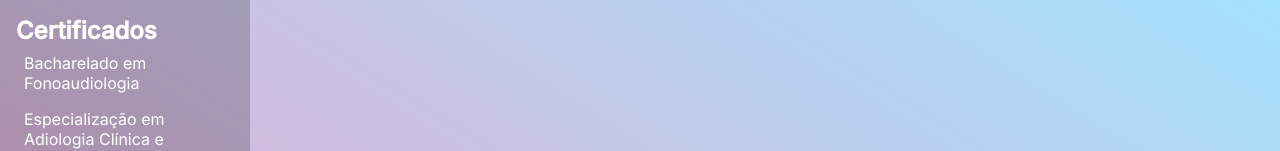
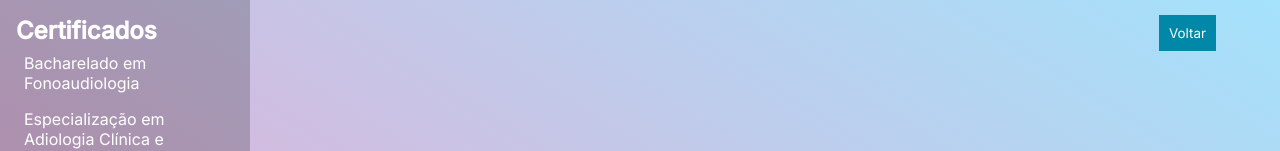
Before and after one commit to MoraesGil/colodefono, a React (Vite) app: page /colodefono/certificates/1 in a window 1280 px wide. Shown: the top 151 px of the page. Built offline with nearby package versions, Linux system fonts and the light colour scheme.

Commit message:
refactor: menu

```diff
--- a/src/components/CertificateMenu/CertificateMenu.tsx
+++ b/src/components/CertificateMenu/CertificateMenu.tsx
@@ -2,7 +2,6 @@ import { Link, useNavigate } from "react-router-dom";
 import React, { useEffect, useState } from "react";
 import {
   BackButton,
-  BackButtonSide,
   CarouselContainer,
   CarouselContent,
   CarouselText,
@@ -67,7 +66,6 @@ const CertificateMenu: React.FC<CertificateMenuProps> = ({
   return (
     <>
       <SidebarContainer>
-        <div>
         <h2>Certificados</h2>
         <MenuList>
           {organizedCertificateKeys.map((certificate, index) => {
@@ -86,10 +84,6 @@ const CertificateMenu: React.FC<CertificateMenuProps> = ({
             );
           })}
         </MenuList>
-        </div>
-        <Link to="/">
-          <BackButtonSide>Voltar</BackButtonSide>
-        </Link>
       </SidebarContainer>
 
       <CarouselContainer>
--- a/src/screens/CertificatesPage/CertificatesPage.tsx
+++ b/src/screens/CertificatesPage/CertificatesPage.tsx
@@ -1,5 +1,5 @@
 import React, { useState } from "react";
-import { useParams } from "react-router-dom";
+import { Link, useParams } from "react-router-dom";
 import CertificateMenu from "../../components/CertificateMenu/CertificateMenu";
 import {
   CertificateImagesWrapper,
@@ -9,6 +9,7 @@ import {
 } from "./CertificatesPage.styles";
 import Modal from "../../components/Modal/Modal";
 import { certificateImages } from "./CertificatePaths";
+import { BackButtonSide } from "../../components/CertificateMenu/CertificateMenu.styles";
 
 const CertificatesPage: React.FC = () => {
   const { id } = useParams<{ id: string }>();
@@ -60,9 +61,15 @@ const CertificatesPage: React.FC = () => {
 
   return (
     <div>
-      <CertificateMenu lengthArray={certificatesLength} label={label} id={id} organizedCertificateKeys={organizedCertificateKeys} />
+      <CertificateMenu
+        lengthArray={certificatesLength}
+        label={label}
+        id={id}
+        organizedCertificateKeys={organizedCertificateKeys}
+      />
 
       <ContentSide>
+        <div style={{ display: "flex" }}>
           <ContentImagesSide>
             {images.imagePaths.map((img, index) => (
               <div key={index}>
@@ -75,6 +82,19 @@ const CertificatesPage: React.FC = () => {
               </div>
             ))}
           </ContentImagesSide>
+          <div
+            style={{
+              display: "flex",
+              justifyContent: "flex-end",
+              paddingTop: 15,
+              paddingRight: 15,
+            }}
+          >
+            <Link to="/">
+              <BackButtonSide>Voltar</BackButtonSide>
+            </Link>
+          </div>
+        </div>
       </ContentSide>
 
       <ContentWrapper>
```
Lines whose indentation alone changed are shown as unchanged.
